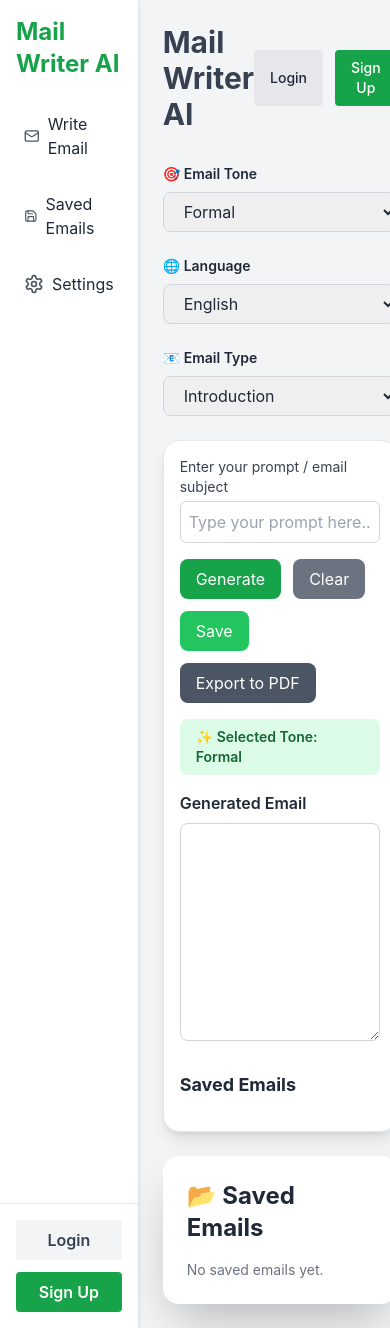
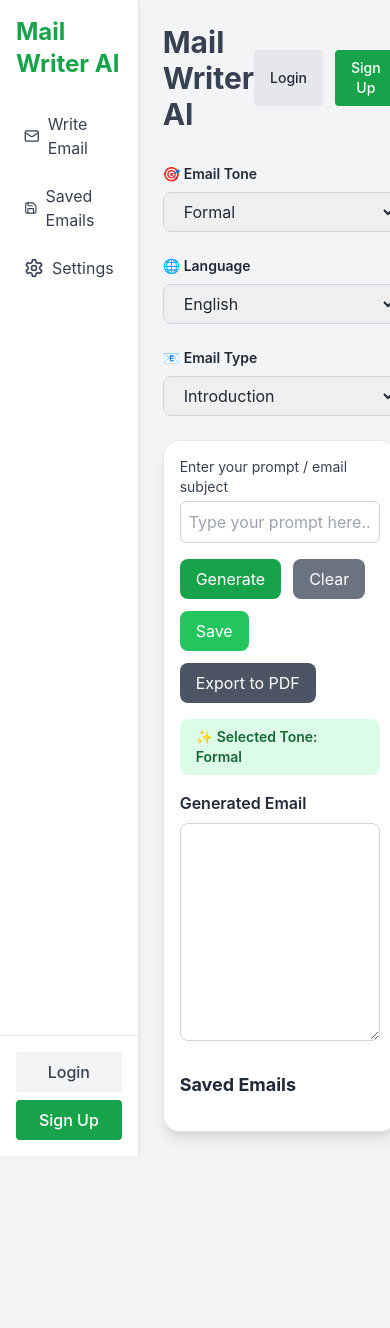
Before and after one commit to SurajDahikar/mail-writer-ai, a React (Vite) app: page / in a window 390 px wide. Shown: the top 1328 px of the page. After the commit the page ends 1156 px from the top, so only its background shows below. Built offline with nearby package versions, Linux system fonts and the light colour scheme.

Commit message:
Updated SavedEmails component with Edit, Export PDF, Delete, and Responsive Layout

```diff
--- a/package.json
+++ b/package.json
@@ -12,7 +12,7 @@
     "lucide-react": "^0.483.0",
     "react": "^18.2.0",
     "react-dom": "^18.2.0",
-    "react-router-dom": "^6.22.0"
+    "react-router-dom": "^6.30.0"
   },
   "devDependencies": {
     "@vitejs/plugin-react": "^4.0.0",
--- a/src/App.jsx
+++ b/src/App.jsx
@@ -12,6 +12,7 @@ function App() {
   const [prompt, setPrompt] = useState("");
   const [selectedEmailContent, setSelectedEmailContent] = useState("");
   const [isModalOpen, setIsModalOpen] = useState(false);
+  const [activeSection, setActiveSection] = useState("write");
 
   const handleViewEmail = (content) => {
     setSelectedEmailContent(content);
@@ -25,20 +26,18 @@ function App() {
 
   return (
     <div className="flex min-h-screen bg-gray-100 text-gray-800">
-      <Sidebar />
+      <Sidebar setActiveSection={setActiveSection} activeSection={activeSection} />
       <div className="flex-1 flex flex-col p-6 space-y-6">
         <header className="flex justify-between items-center mb-2">
           <h1 className="text-3xl font-bold text-gray-700">Mail Writer AI</h1>
           <div className="flex gap-3">
-            <button className="px-4 py-2 bg-gray-200 hover:bg-gray-300 text-sm font-medium rounded">
-              Login
-            </button>
-            <button className="px-4 py-2 bg-green-600 hover:bg-green-700 text-white text-sm font-medium rounded">
-              Sign Up
-            </button>
+            <button className="px-4 py-2 bg-gray-200 hover:bg-gray-300 text-sm font-medium rounded">Login</button>
+            <button className="px-4 py-2 bg-green-600 hover:bg-green-700 text-white text-sm font-medium rounded">Sign Up</button>
           </div>
         </header>
 
+        {activeSection === "write" && (
+          <>
             <SettingsPanel
               tone={tone}
               setTone={setTone}
@@ -55,8 +54,21 @@ function App() {
               prompt={prompt}
               setPrompt={setPrompt}
             />
+          </>
+        )}
 
-        <SavedEmails onView={handleViewEmail} />
+        {activeSection === "saved" && <SavedEmails onView={handleViewEmail} />}
+
+        {activeSection === "settings" && (
+          <SettingsPanel
+            tone={tone}
+            setTone={setTone}
+            language={language}
+            setLanguage={setLanguage}
+            emailType={emailType}
+            setEmailType={setEmailType}
+          />
+        )}
 
         <EmailModal
           isOpen={isModalOpen}
--- a/src/components/SavedEmails.jsx
+++ b/src/components/SavedEmails.jsx
@@ -1,100 +1,116 @@
-import { Eye, Pencil, Trash2, FileText } from "lucide-react";
-import { useState } from "react";
+// src/components/SavedEmails.jsx
+import { useState, useEffect } from "react";
+import { Trash2, Eye, FileDown, Pencil } from "lucide-react";
 import jsPDF from "jspdf";
 
-export default function SavedEmails({ emails = [], onView, onEdit, onDelete }) {
+export default function SavedEmails({ onView }) {
+  const [savedEmails, setSavedEmails] = useState([]);
   const [editingIndex, setEditingIndex] = useState(null);
   const [editedContent, setEditedContent] = useState("");
 
+  // Load from localStorage on mount
+  useEffect(() => {
+    const data = JSON.parse(localStorage.getItem("savedEmails")) || [];
+    setSavedEmails(data);
+  }, []);
+
+  // Delete email
+  const handleDelete = (index) => {
+    const updated = [...savedEmails];
+    updated.splice(index, 1);
+    setSavedEmails(updated);
+    localStorage.setItem("savedEmails", JSON.stringify(updated));
+  };
+
+  // Export email to PDF
+  const handleExport = (content) => {
+    const doc = new jsPDF();
+    doc.setFontSize(12);
+    doc.text(content, 10, 10);
+    doc.save("mail_writer_email.pdf");
+  };
+
+  // Start editing
   const handleEdit = (index, content) => {
     setEditingIndex(index);
     setEditedContent(content);
   };
 
+  // Save edited email
   const handleSaveEdit = () => {
-    onEdit(editingIndex, editedContent);
+    const updated = [...savedEmails];
+    updated[editingIndex] = editedContent;
+    setSavedEmails(updated);
+    localStorage.setItem("savedEmails", JSON.stringify(updated));
     setEditingIndex(null);
     setEditedContent("");
   };
 
-  const handleExportPDF = (email) => {
-    const doc = new jsPDF();
-    doc.text(email.subject || "Generated Email", 10, 10);
-    doc.text(email.content, 10, 20);
-    doc.save(`${email.subject || "email"}.pdf`);
-  };
+  return (
+    <div>
+      <h2 className="text-2xl font-semibold mb-4">Saved Emails</h2>
 
-  return (
-    <div className="bg-white p-6 rounded-2xl shadow-2xl mt-6">
-      <h2 className="text-2xl font-bold text-gray-800 mb-4">📂 Saved Emails</h2>
-
-      {emails.length === 0 ? (
+      {savedEmails.length === 0 ? (
         <p className="text-gray-500 text-sm">No saved emails yet.</p>
       ) : (
-        <div className="grid grid-cols-1 lg:grid-cols-2 gap-4">
-          {emails.map((email, index) => (
+        <div className="grid grid-cols-1 md:grid-cols-2 gap-4">
+          {savedEmails.map((email, index) => (
             <div
               key={index}
-              className="border border-gray-200 rounded-xl p-4 shadow-sm bg-gray-50 hover:bg-gray-100 transition-all"
+              className="bg-white border rounded-lg p-4 shadow-md space-y-3"
             >
-              <div className="flex justify-between items-center mb-2">
-                <div className="font-semibold text-gray-700 text-sm">
-                  📅 {email.date || "No Date"}
-                </div>
+              {editingIndex === index ? (
+                <>
+                  <textarea
+                    className="w-full h-32 border p-2 rounded text-sm"
+                    value={editedContent}
+                    onChange={(e) => setEditedContent(e.target.value)}
+                  />
+                  <button
+                    onClick={handleSaveEdit}
+                    className="mt-2 text-sm bg-green-600 text-white px-3 py-1 rounded hover:bg-green-700"
+                  >
+                    Save Changes
+                  </button>
+                </>
+              ) : (
+                <>
+                  <p className="text-sm whitespace-pre-line">{email}</p>
+
+                  <div className="flex justify-between items-center pt-2">
                     <div className="flex gap-2">
                       <button
-                    onClick={() => onView(email.content)}
-                    className="text-green-600 hover:text-green-800 text-sm flex items-center gap-1"
+                        onClick={() => onView(email)}
+                        className="text-gray-600 hover:text-green-600"
+                        title="View"
                       >
-                    <Eye className="w-4 h-4" /> View
+                        <Eye size={18} />
                       </button>
                       <button
-                    onClick={() => handleEdit(index, email.content)}
-                    className="text-blue-600 hover:text-blue-800 text-sm flex items-center gap-1"
+                        onClick={() => handleExport(email)}
+                        className="text-gray-600 hover:text-blue-600"
+                        title="Export PDF"
                       >
-                    <Pencil className="w-4 h-4" /> Edit
+                        <FileDown size={18} />
                       </button>
                       <button
-                    onClick={() => handleExportPDF(email)}
-                    className="text-purple-600 hover:text-purple-800 text-sm flex items-center gap-1"
+                        onClick={() => handleEdit(index, email)}
+                        className="text-gray-600 hover:text-yellow-600"
+                        title="Edit"
                       >
-                    <FileText className="w-4 h-4" /> PDF
+                        <Pencil size={18} />
                       </button>
                       <button
-                    onClick={() => onDelete(index)}
-                    className="text-red-600 hover:text-red-800 text-sm flex items-center gap-1"
+                        onClick={() => handleDelete(index)}
+                        className="text-gray-600 hover:text-red-600"
+                        title="Delete"
                       >
-                    <Trash2 className="w-4 h-4" /> Delete
+                        <Trash2 size={18} />
                       </button>
                     </div>
+                    <span className="text-xs text-gray-400">#{index + 1}</span>
                   </div>
-
-              {editingIndex === index ? (
-                <div>
-                  <textarea
-                    value={editedContent}
-                    onChange={(e) => setEditedContent(e.target.value)}
-                    className="w-full border border-gray-300 rounded-md p-2 text-sm mb-2 focus:ring-2 focus:ring-green-500"
-                  />
-                  <div className="flex gap-2">
-                    <button
-                      onClick={handleSaveEdit}
-                      className="bg-green-600 text-white px-4 py-1 rounded-lg text-sm hover:bg-green-700"
-                    >
-                      Save
-                    </button>
-                    <button
-                      onClick={() => setEditingIndex(null)}
-                      className="bg-gray-400 text-white px-4 py-1 rounded-lg text-sm hover:bg-gray-600"
-                    >
-                      Cancel
-                    </button>
-                  </div>
-                </div>
-              ) : (
-                <pre className="whitespace-pre-wrap text-sm text-gray-700">
-                  {email.content}
-                </pre>
+                </>
               )}
             </div>
           ))}
--- a/src/components/Sidebar.jsx
+++ b/src/components/Sidebar.jsx
@@ -1,33 +1,44 @@
-import { Mail, Settings, Save } from "lucide-react";
+// src/components/Sidebar.jsx
+import { Mail, Save, Settings } from "lucide-react";
 
-export default function Sidebar() {
+export default function Sidebar({ currentSection, setCurrentSection }) {
+  const navItems = [
+    { icon: <Mail className="w-5 h-5" />, label: "Write Email", key: "write" },
+    { icon: <Save className="w-5 h-5" />, label: "Saved Emails", key: "saved" },
+    { icon: <Settings className="w-5 h-5" />, label: "Settings", key: "settings" },
+  ];
+
   return (
-    <aside className="w-60 bg-white border-r shadow-md min-h-screen flex flex-col justify-between">
-      {/* Top Navigation Area */}
+    <aside className="w-60 bg-white border-r shadow-md min-h-screen flex flex-col justify-between dark:bg-gray-900 dark:border-gray-800">
+      {/* Brand */}
       <div className="p-4">
         <h2 className="text-2xl font-bold mb-6 text-green-600">Mail Writer AI</h2>
-        <nav className="space-y-4">
-          <button className="flex items-center gap-2 w-full text-left hover:bg-gray-100 p-2 rounded">
-            <Mail className="w-5 h-5 text-gray-600" />
-            <span>Write Email</span>
-          </button>
-          <button className="flex items-center gap-2 w-full text-left hover:bg-gray-100 p-2 rounded">
-            <Save className="w-5 h-5 text-gray-600" />
-            <span>Saved Emails</span>
-          </button>
-          <button className="flex items-center gap-2 w-full text-left hover:bg-gray-100 p-2 rounded">
-            <Settings className="w-5 h-5 text-gray-600" />
-            <span>Settings</span>
-          </button>
+
+        {/* Navigation */}
+        <nav className="space-y-2">
+          {navItems.map((item) => (
+            <button
+              key={item.key}
+              onClick={() => setCurrentSection(item.key)}
+              className={`flex items-center gap-2 w-full text-left p-2 rounded-md ${
+                currentSection === item.key
+                  ? "bg-green-100 text-green-700 font-semibold"
+                  : "hover:bg-gray-100 text-gray-700"
+              } dark:hover:bg-gray-800 dark:text-white`}
+            >
+              {item.icon}
+              <span>{item.label}</span>
+            </button>
+          ))}
         </nav>
       </div>
 
-      {/* Bottom Login / Signup Buttons */}
-      <div className="p-4 border-t">
-        <button className="w-full mb-3 bg-gray-100 hover:bg-gray-200 text-gray-700 font-semibold py-2 rounded">
+      {/* Auth Buttons */}
+      <div className="p-4 border-t dark:border-gray-700">
+        <button className="w-full mb-2 bg-gray-100 hover:bg-gray-200 text-gray-700 dark:bg-gray-800 dark:text-white dark:hover:bg-gray-700 font-medium py-2 rounded">
           Login
         </button>
-        <button className="w-full bg-green-600 hover:bg-green-700 text-white font-semibold py-2 rounded">
+        <button className="w-full bg-green-600 hover:bg-green-700 text-white font-medium py-2 rounded">
           Sign Up
         </button>
       </div>
```
Also changed, not shown: src/components/Login.jsx (added, +8 -0 lines), src/components/Signup.jsx (added, +8 -0 lines), 1 other file (tests, documents, lock files or other folders). Lines whose indentation alone changed are shown as unchanged.
